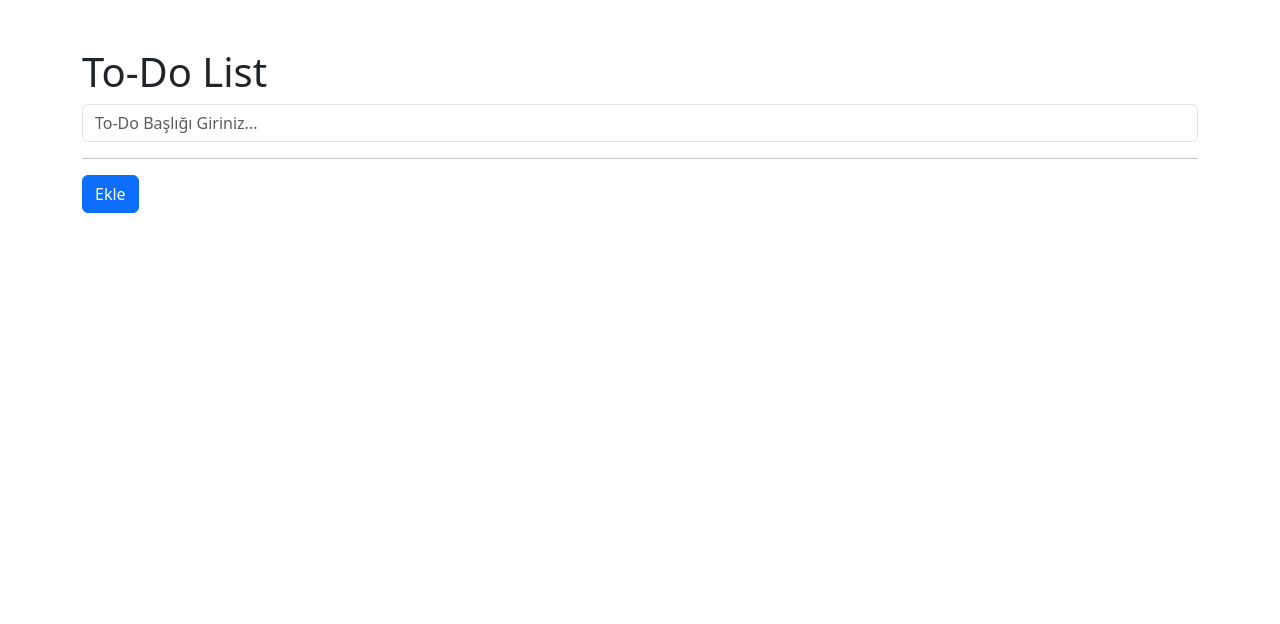
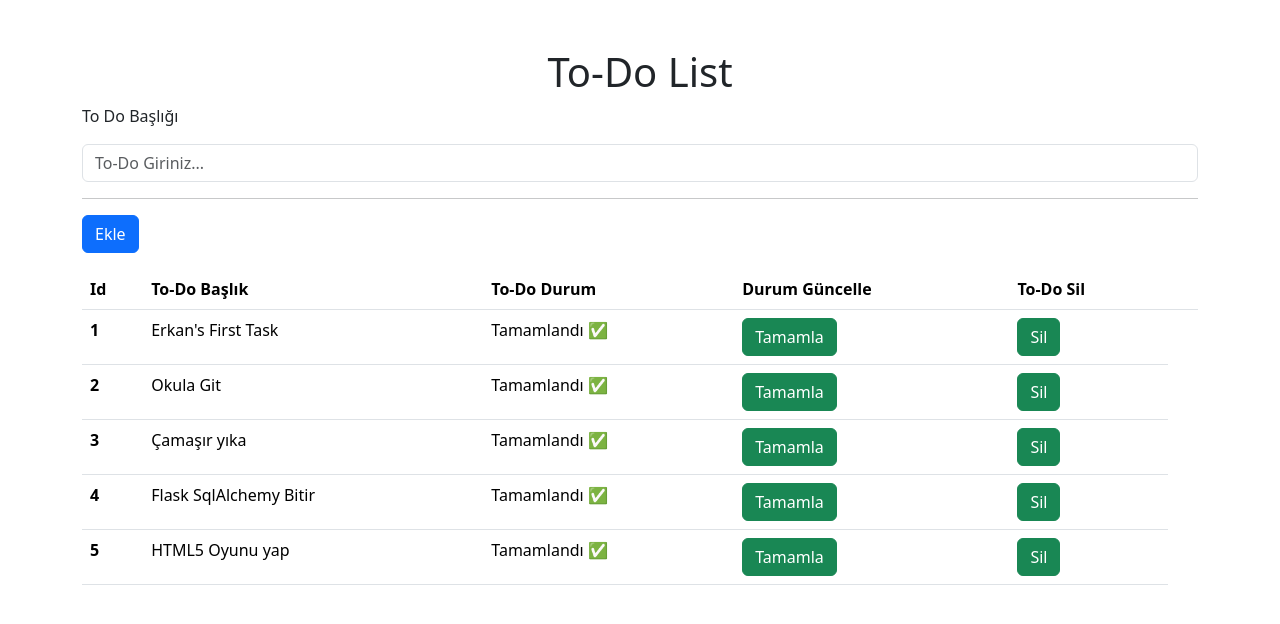
Before and after one commit to Erkan3034/TODO-APP-Flask-Orm-SqlAlcahemy-, a Flask app: page / in a window 1280 px wide. Shown: the top 624 px of the page. Run offline with Flask 3, Linux system fonts and the light colour scheme; data comes from the database, SQL or seed files in the repository; both versions use the stored data as it was after the commit.

Commit message:
Enhance ToDo application: fetch and display todos in index, add delete and complete functionality

```diff
--- a/app.py
+++ b/app.py
@@ -5,10 +5,19 @@ app = Flask(__name__)
 app.config['SQLALCHEMY_DATABASE_URI'] = 'sqlite:///todo.db'
 db = SQLAlchemy(app)
 
+
+class ToDo(db.Model):
+    __tablename__ = 'todo'
+    id = db.Column(db.Integer, primary_key=True)
+    title = db.Column(db.String(80), nullable=False)
+    complete = db.Column(db.Boolean)
+
+
 #Main page
 @app.route('/')
 def index():
-    return render_template('index.html')
+    todos = ToDo.query.all() # Fetch all todos from the database
+    return render_template('index.html', todos=todos)
 
 
 @app.route('/add', methods=['POST'])
@@ -20,11 +29,22 @@ def addToDo():
     db.session.commit()
 
     return redirect(url_for('index'))
-class ToDo(db.Model):
-    __tablename__ = 'todo'
-    id = db.Column(db.Integer, primary_key=True)
-    title = db.Column(db.String(80), nullable=False)
-    complete = db.Column(db.Boolean)
+
+
+@app.route('/delete/<int:todo_id>')
+def deleteToDo(todo_id):
+    todo = ToDo.query.get(todo_id)
+    db.session.delete(todo)
+    db.session.commit()
+    return redirect(url_for('index'))
+
+@app.route('/complete/<int:todo_id>')
+def completeToDo(todo_id):
+    todo = ToDo.query.get(todo_id)
+    todo.complete = not todo.complete # Toggle the complete status
+    db.session.commit()
+    return redirect(url_for('index'))
+
 
 if __name__ == '__main__':
     with app.app_context():
--- a/templates/index.html
+++ b/templates/index.html
@@ -14,10 +14,12 @@
 
 
     <div class="container">
-        <h1 class="mt-5">To-Do List</h1>
+        <h1 class="mt-5 text-center">To-Do List</h1>
         <form method="POST" action="/add">
+            <p class="text-mute">To Do Başlığı</p>
+
             <div class=" mb-3">
-                <input type="text" class="form-control" name="title" placeholder="To-Do Başlığı Giriniz..." required>
+                <input type="text" class="form-control" name="title" placeholder="To-Do Giriniz..." required>
                 <hr>
                 <!--
                 <input type="text" class="form-control mb-3" name="complete" placeholder="To-Do Açıklaması Giriniz..."
@@ -27,6 +29,35 @@
             </div>
         </form>
 
+        <table class="table">
+            <thead>
+                <tr>
+                    <th scope="col">Id</th>
+                    <th scope="col">To-Do Başlık</th>
+                    <th scope="col">To-Do Durum</th>
+                    <th scope="col">Durum Güncelle</th>
+                    <th scope="col">To-Do Sil
+                    <th>
+
+                </tr>
+            </thead>
+            <tbody>
+                {% for todo in todos %}
+                <tr>
+                    <th scope="row">{{todo.id}}</th>
+                    <td>{{todo.title}}</td>
+                    {% if todo.complete == False %}
+                    <td>Tamamlanmadı ❌</td>
+                    {% else %}
+                    <td>Tamamlandı ✅</td>
+                    {% endif %}
+                    <td><a href="/complete/{{todo.id}}" class="btn btn-success">Tamamla</a></td>
+                    <td><a href="/delete/{{todo.id}}" class="btn btn-success">Sil</a></td>
+
+                </tr>
+                {% endfor %}
+
+            </tbody>
     </div>
 
 
```
Also changed, not shown: instance/todo.db.
